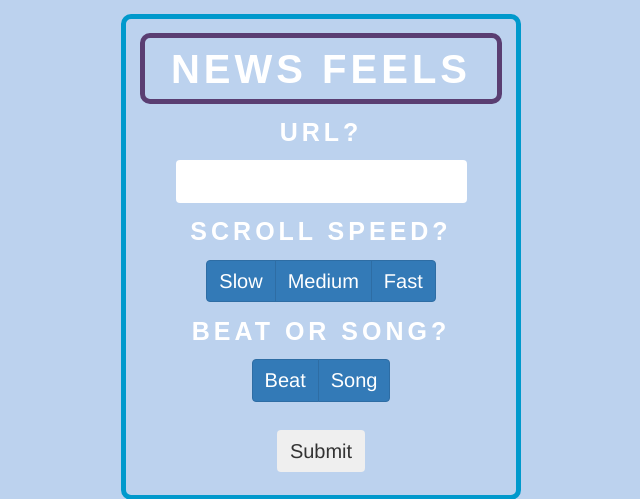
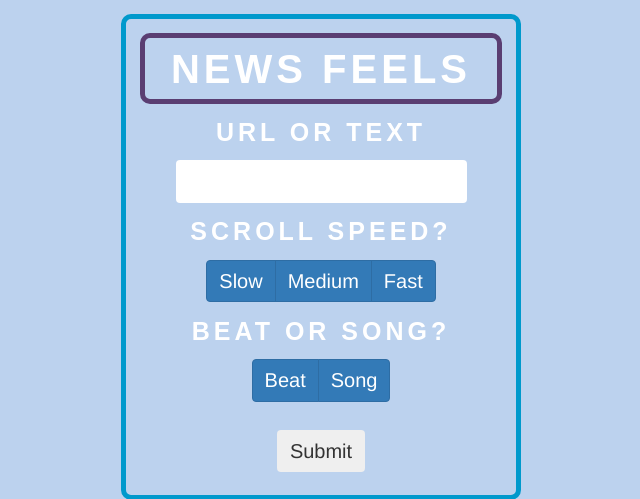
Before and after one commit to timbeiko/newsfeels, a Flask app: page / in a window 1280 px wide. Shown: the top 499 px of the page, without its empty margins (319-959 px from the left). Run offline with Flask 2, Linux system fonts and the light colour scheme; some libraries are stand-ins or nearby versions.

Commit message:
IT WOOOOORKS

```diff
--- a/templates/index.html
+++ b/templates/index.html
@@ -14,7 +14,7 @@
 
     <div id="choices">
     <form name="preferences" method="post" action="/">
-        <span class="smalltext">URL?</span>
+        <span class="smalltext">URL OR TEXT</span>
         <div id="choice1">
             <input class="btn" type="text" name="weblink">
         </div>
```
